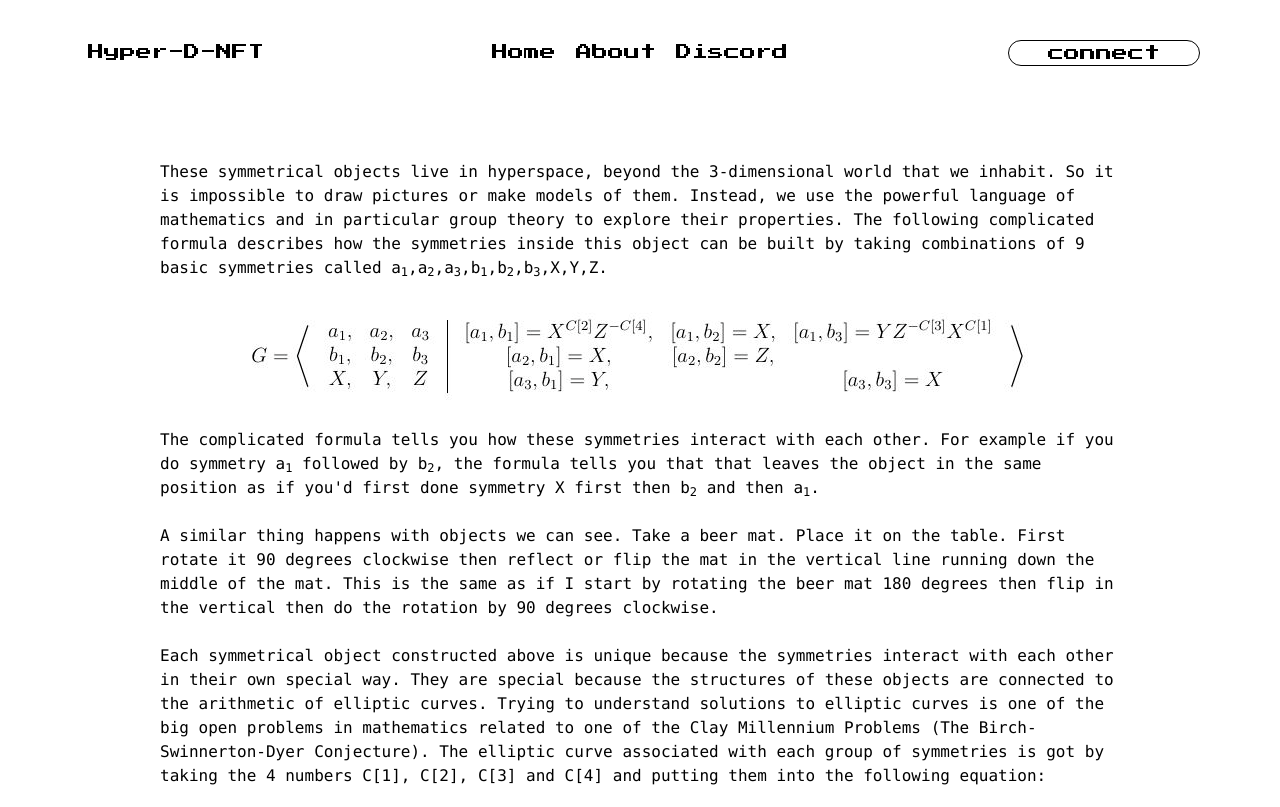
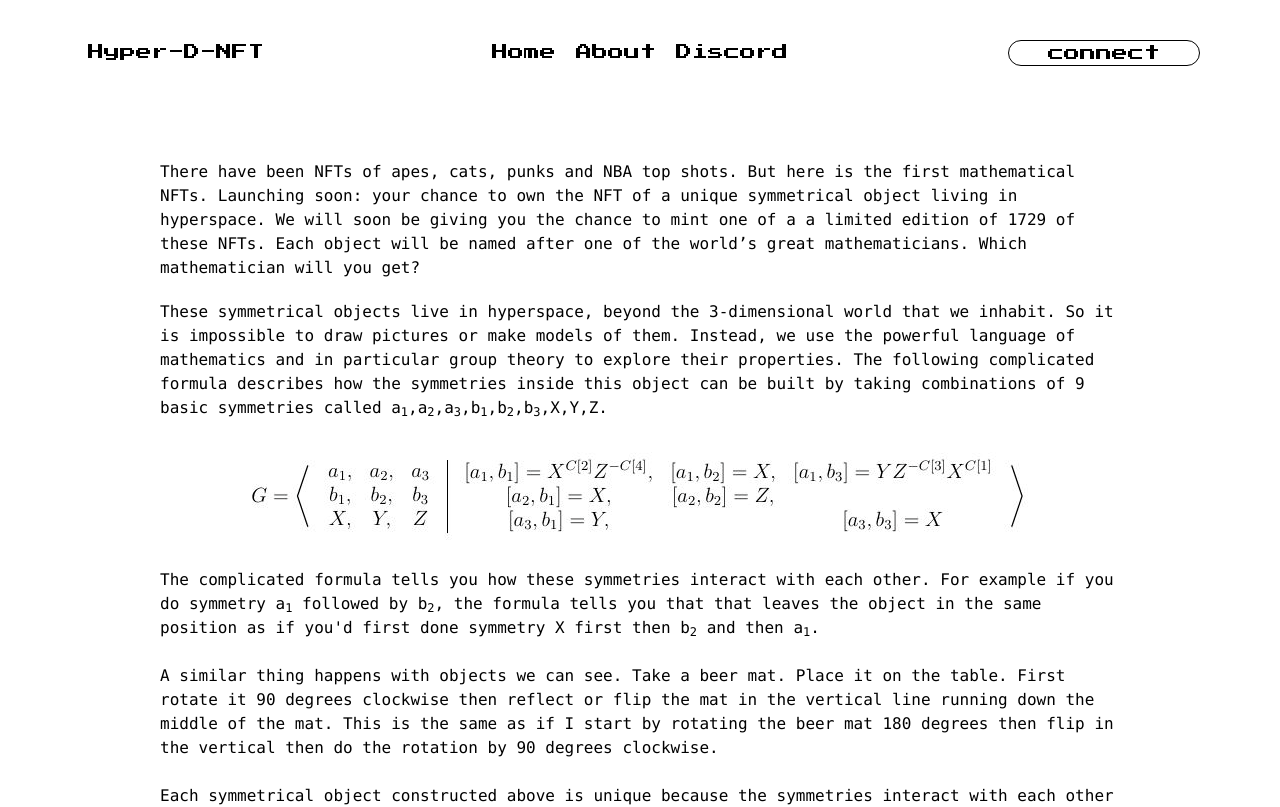
Before and after one commit to tomerds/HyperD-NFT, a React (Create React App) app in the folder frontend/: page /about in a window 1280 px wide. Shown: the top 807 px of the page. Built offline with nearby package versions, Linux system fonts and the light colour scheme.

Commit message:
fix up links and about

```diff
--- a/frontend/src/pages/About.tsx
+++ b/frontend/src/pages/About.tsx
@@ -1,8 +1,20 @@
 import React from "react";
+
+const isLive = process.env.REACT_APP_IS_LIVE_ON_MAINNET as string;
 
 const About = () => {
   return (
     <div className="font-mono text-s mb-10 md:mx-40 mx-10 flex flex-col space-y-5 justify-center items-center mt-10">
+      {isLive !== "true" && (
+        <span className="text-left">
+          There have been NFTs of apes, cats, punks and NBA top shots. But here
+          is the first mathematical NFTs. Launching soon: your chance to own the
+          NFT of a unique symmetrical object living in hyperspace. We will soon
+          be giving you the chance to mint one of a a limited edition of 1729 of
+          these NFTs. Each object will be named after one of the world’s great
+          mathematicians. Which mathematician will you get?
+        </span>
+      )}
       <span className="text-left">
         These symmetrical objects live in hyperspace, beyond the 3-dimensional
         world that we inhabit. So it is impossible to draw pictures or make
--- a/frontend/src/pages/Home.tsx
+++ b/frontend/src/pages/Home.tsx
@@ -148,17 +148,18 @@ const Home: React.FC<HomeProps> = ({ provider }) => {
                 can view the details of your objects on{" "}
                 {/* TODO: Make sure this to env var or something */}
                 <a
-                  href={`${getOpenseaUrl("rinkeby")}/${
-                    address ? address : "account"
-                  }`}
+                  href={`${getOpenseaUrl(
+                    isLive === "true" ? "mainnent" : "rinkeby"
+                  )}/${address ? address : "account"}`}
                   className="underline hover:text-purple-500 "
                 >
                   OpenSea
                 </a>{" "}
                 or check out the{" "}
-                {/* TODO: Make sure this to env var or something */}
                 <a
-                  href={`${getEtherscanUrl("rinkeby")}/${successfulTx}`}
+                  href={`${getEtherscanUrl(
+                    isLive === "true" ? "mainnent" : "rinkeby"
+                  )}/${successfulTx}`}
                   className="underline hover:text-green-400"
                 >
                   transaction
```
